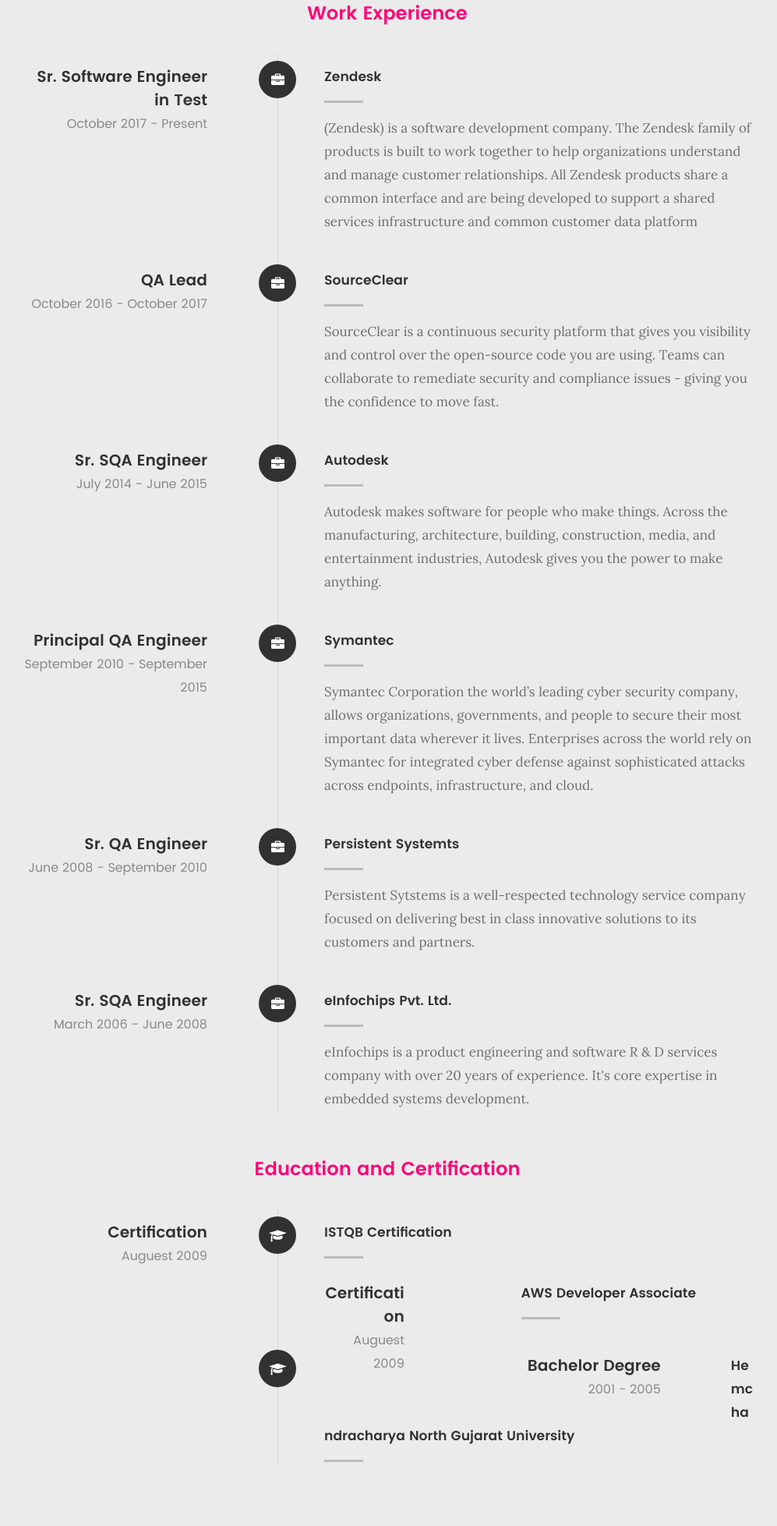
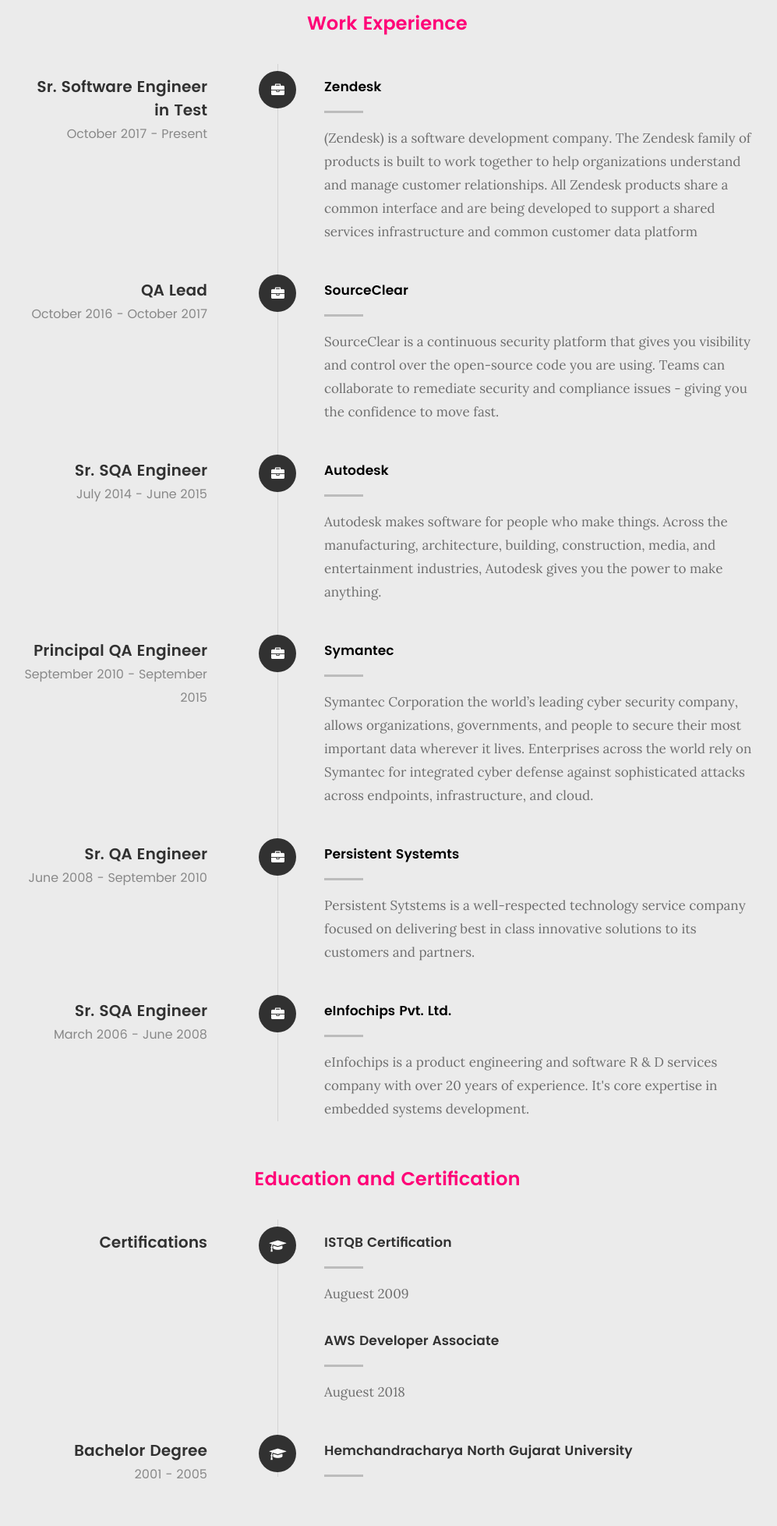
Before and after one commit to priteshmehta/priteshmehta.github.io, a plain HTML site: page index.html in a window 1280 px wide. Shown: the part 2629-4586 px from the top of the page at 78% size, without its empty margins (143-1140 px from the left). Drawn offline with Linux system fonts and the light colour scheme; a script that the page names is missing; files whose address does not match are found by name.

Commit message:
Add files via upload

```diff
--- a/index.html
+++ b/index.html
@@ -239,7 +239,7 @@
    			<h5>Resume</h5>
    			<h1>More of my credentials</h1>
    			<p class="lead">
-			<i class="fa fa-chevron-right" style="text-align:left">  Extensive experience working on Web UI Testing, Integration API testing</i>
+			<i class="fa fa-chevron-right" style="text-align:left">  Expertise in designing, implementing, and maintaining scalable and robust Test automation frameworks for UI, API, performance testing</i>
 			<i class="fa fa-chevron-right" style="text-align:left">  Strong knowledge of testing fundamentals and QA processes </i>
         	<i class="fa fa-chevron-right" style="text-align:left">  Extensively worked on Virtualization and Security domain</i>
         	<i class="fa fa-chevron-right" style="text-align:left">  Solid understanding of Web technologies and basic SQL queries as well as GUI design standards </i>
@@ -271,7 +271,7 @@
 	   				</div>
 
 	   				<div class="timeline-content">
-	   					<h4>Zendesk</h4>
+	   					<h4><a href="https://www.zendesk.com" target="_blank">Zendesk</a></h4>
 	   					<p>(Zendesk) is a software development company. The Zendesk family of products is built to work together to help organizations understand and manage customer relationships. All Zendesk products share a common interface and are being developed to support a shared services infrastructure and common customer data platform</p>
 	   				</div>
 
@@ -288,7 +288,7 @@
 	   				</div>
 
 	   				<div class="timeline-content">
-	   					<h4>SourceClear</h4>
+	   					<h4><a href="https://app.sourceclear.io" target="_blank">SourceClear</a></h4>
 	   					<p>SourceClear is a continuous security platform that gives you visibility and control over the open-source code you are using. Teams can collaborate to remediate security and compliance issues - giving you the confidence to move fast.</p>
 	   				</div>
 
@@ -306,7 +306,7 @@
 	   				</div>
 
 	   				<div class="timeline-content">
-	   					<h4>Autodesk</h4>
+	   					<h4><a href="https://www.autodesk.com/" target="_blank">Autodesk</a></h4>
 	   					<p>Autodesk makes software for people who make things. Across the manufacturing, architecture, building, construction, media, and entertainment industries, Autodesk gives you the power to make anything.</p>
 	   				</div>
 
@@ -324,7 +324,7 @@
 	   				</div>
 
 	   				<div class="timeline-content">
-	   					<h4>Symantec</h4>
+	   					<h4><a href="https://www.broadcom.com/products/cybersecurity" target="_blank">Symantec</a></h4>
 	   					<p>Symantec Corporation the world’s leading cyber security company, allows organizations, governments, and people to secure their most important data wherever it lives. Enterprises across the world rely on Symantec for integrated cyber defense against sophisticated attacks across endpoints, infrastructure, and cloud.</p>
 	   				</div>
 
@@ -342,7 +342,7 @@
 	   				</div>
 
 	   				<div class="timeline-content">
-	   					<h4>Persistent Systemts</h4>
+	   					<h4><a href="https://www.persistent.com" target="_blank">Persistent Systemts</a></h4>
 	   					<p>Persistent Sytstems is a well-respected technology service company focused on delivering best in class innovative solutions to its customers and partners.</p>
 	   				</div>
 
@@ -360,7 +360,7 @@
 	   				</div>
 
 	   				<div class="timeline-content">
-	   					<h4>eInfochips Pvt. Ltd.</h4>
+	   					<h4><a href="https://www.einfochips.com" target="_blank">eInfochips Pvt. Ltd.</a></h4>
 	   					<p>eInfochips is a product engineering and software R &#x26; D services company with over 20 years of experience. It's core expertise in embedded systems development.</p>
 	   				</div>
 
@@ -391,23 +391,16 @@
 	   				</div>
 
 	   				<div class="timeline-header">
-	   					<h3>Certification</h3>
-	   					<p>Auguest 2009 </p>
+	   					<h3>Certifications</h3>
+	   					<p></p>
 	   				</div>
 
 	   				<div class="timeline-content">
 	   					<h4>ISTQB Certification</h4>
-	   					<p></p>
+	   					<p>Auguest 2009 </p>
 
-					<div class="timeline-header">
-	   					<h3>Certification</h3>
-	   					<p>Auguest 2009 </p>
-	   				</div>
-
-					<div class="timeline-content">
 	   					<h4>AWS Developer Associate</h4>
-	   					<p></p>
-	   				</div>
+	   					<p>Auguest 2018</p>
 
 	   			</div> <!-- /timeline-block -->
 
@@ -605,7 +598,7 @@
 						</div>
 
 						<h3 class="stat-count">
-							18
+							24
 						</h3>
 
 						<h5 class="stat-title">
@@ -621,7 +614,7 @@
 						</div>
 
 						<h3 class="stat-count">
-							500
+							600
 						</h3>
 
 						<h5 class="stat-title">
@@ -681,16 +674,6 @@
    <footer>
      	<div class="row">
 
-     		<div class="col-six tab-full pull-right social">
-
-     			<ul class="footer-social">
-			       <li><a href="https://www.facebook.com/prits"><i class="fa fa-facebook"></i></a></li>
-         			<li><a href="https://twitter.com/mehtapritesh"><i class="fa fa-twitter"></i></a></li>
-         			<li><a href="https://www.linkedin.com/in/mehtapritesh/"><i class="fa fa-linkedin"></i></a></li>
-			   </ul>
-
-	      </div>
-
       	<div class="col-six tab-full">
 
 	      	<div id="go-top">
```
